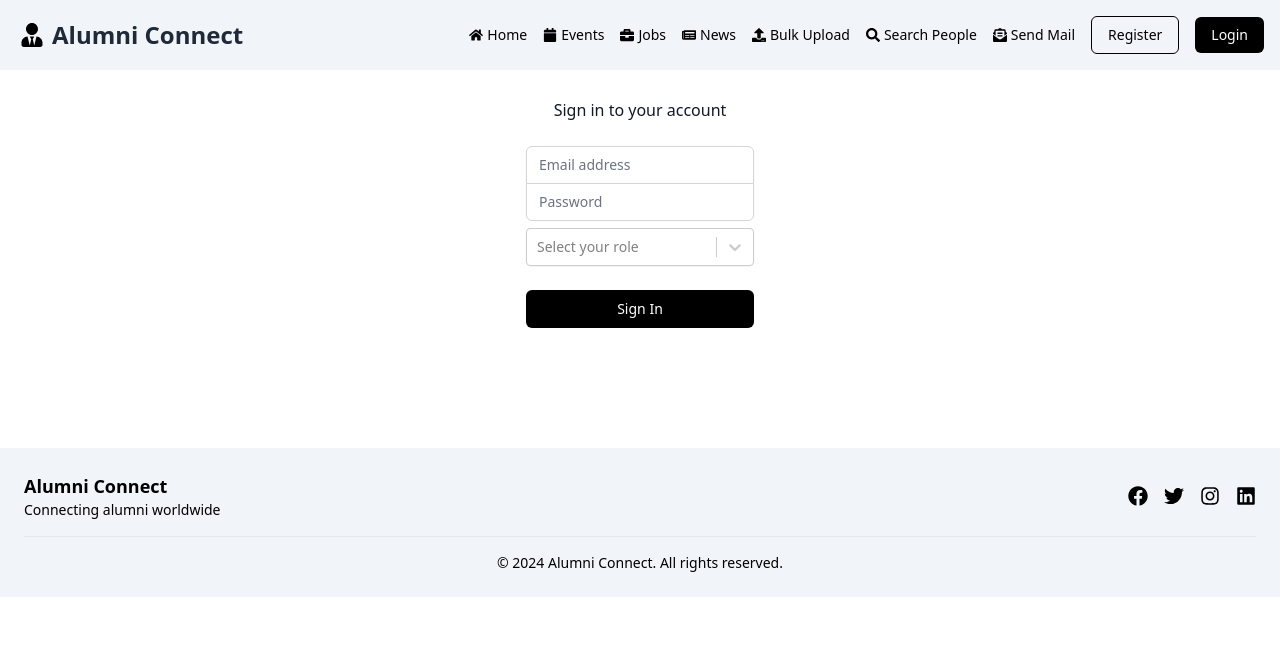
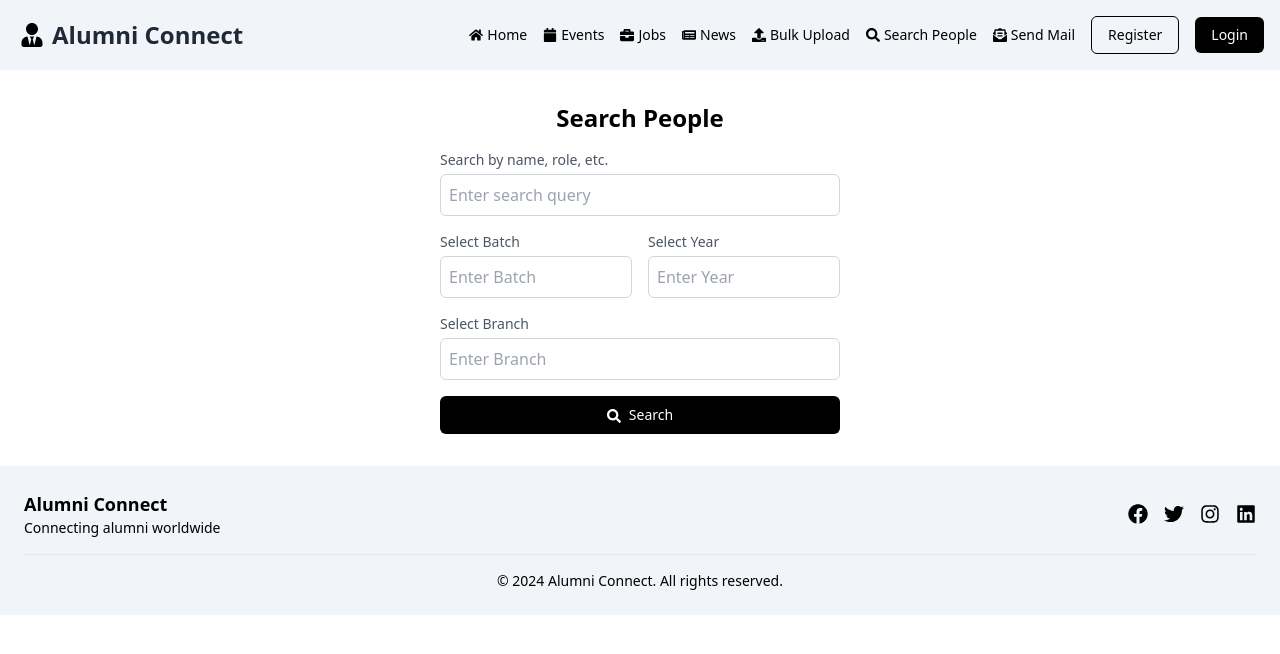
Before and after one commit to SahilAli8808/Alumni-Connect-Redesign, a React (Vite) app in the folder Frontend/: page /search-people in a window 1280 px wide. Before the commit this address led to /login. Shown: the top 654 px of the page. Built offline with nearby package versions, Linux system fonts and the light colour scheme.

Commit message:
Add SearchPeople component to router

```diff
--- /dev/null
+++ b/Frontend/src/Components/SearchPeople.jsx
@@ -0,0 +1,107 @@
+import React, { useState } from 'react';
+import { FaSearch } from 'react-icons/fa';
+
+const SearchPeople = () => {
+  const [searchQuery, setSearchQuery] = useState('');
+  const [selectedBatch, setSelectedBatch] = useState('');
+  const [selectedYear, setSelectedYear] = useState('');
+  const [selectedBranch, setSelectedBranch] = useState('');
+  const [searchResults, setSearchResults] = useState([]);
+
+  const handleSearch = () => {
+    // Add logic to handle the search
+    // Replace the following line with your actual search logic
+    // In this example, just setting some dummy data
+    setSearchResults([
+      { id: 1, name: 'Sahil Ali', role: 'Alumni' },
+      { id: 2, name: 'Uncle Ben', role: 'Faculty' },
+    ]);
+  };
+
+  return (
+    <div className="max-w-md mx-auto my-2 p-6 ">
+      <h2 className="text-2xl font-bold mb-4 text-center">Search People</h2>
+
+      <div className="mb-4">
+        <label htmlFor="searchInput" className="block text-sm font-medium text-gray-600">
+          Search by name, role, etc.
+        </label>
+        <input
+          id="searchInput"
+          type="text"
+          className="mt-1 p-2 border border-gray-300 rounded-md w-full"
+          placeholder="Enter search query"
+          value={searchQuery}
+          onChange={(e) => setSearchQuery(e.target.value)}
+        />
+      </div>
+
+      <div className="grid grid-cols-2 gap-4 mb-4">
+        <div>
+          <label htmlFor="batch" className="block text-sm font-medium text-gray-600">
+            Select Batch
+          </label>
+          <input
+            id="batch"
+            type="text"
+            className="mt-1 p-2 border border-gray-300 rounded-md w-full"
+            placeholder="Enter Batch"
+            value={selectedBatch}
+            onChange={(e) => setSelectedBatch(e.target.value)}
+          />
+        </div>
+
+        <div>
+          <label htmlFor="year" className="block text-sm font-medium text-gray-600">
+            Select Year
+          </label>
+          <input
+            id="year"
+            type="text"
+            className="mt-1 p-2 border border-gray-300 rounded-md w-full"
+            placeholder="Enter Year"
+            value={selectedYear}
+            onChange={(e) => setSelectedYear(e.target.value)}
+          />
+        </div>
+      </div>
+
+      <div className="mb-4">
+        <label htmlFor="branch" className="block text-sm font-medium text-gray-600">
+          Select Branch
+        </label>
+        <input
+          id="branch"
+          type="text"
+          className="mt-1 p-2 border border-gray-300 rounded-md w-full"
+          placeholder="Enter Branch"
+          value={selectedBranch}
+          onChange={(e) => setSelectedBranch(e.target.value)}
+        />
+      </div>
+
+      <button
+         className="group relative w-full flex justify-center py-2 px-4 border border-transparent text-sm font-medium rounded-md text-white bg-black hover:bg-black-700 focus:outline-none focus:ring-2 focus:ring-offset-2 focus:ring-indigo-500"
+        onClick={handleSearch}
+      >
+      <FaSearch className="inline-block mr-2 mt-1" />
+        Search
+      </button>
+
+      {searchResults.length > 0 && (
+        <div className="mt-4">
+          <h4 className="text-lg font-semibold mb-2">Search Results:</h4>
+          <ul>
+            {searchResults.map((person) => (
+              <li key={person.id} className="text-gray-600">
+                {person.name} - {person.role}
+              </li>
+            ))}
+          </ul>
+        </div>
+      )}
+    </div>
+  );
+};
+
+export default SearchPeople;
--- a/Frontend/src/main.jsx
+++ b/Frontend/src/main.jsx
@@ -21,6 +21,7 @@ import Event from "./Components/Event.jsx";
 import Jobs from "./Components/Jobs.jsx";
 import SendMail from "./Components/SendMail.jsx";
 import BulkUpload from "./Components/BulkUpload.jsx";
+import SearchPeople from "./Components/SearchPeople.jsx";
 
 const router = createBrowserRouter([
   {
@@ -64,6 +65,10 @@ const router = createBrowserRouter([
         path: "/bulk-upload",
         element: <BulkUpload />,
       },
+      {
+        path: "/search-people",
+        element: <SearchPeople />,
+      },
     ],
   },
   {
```
